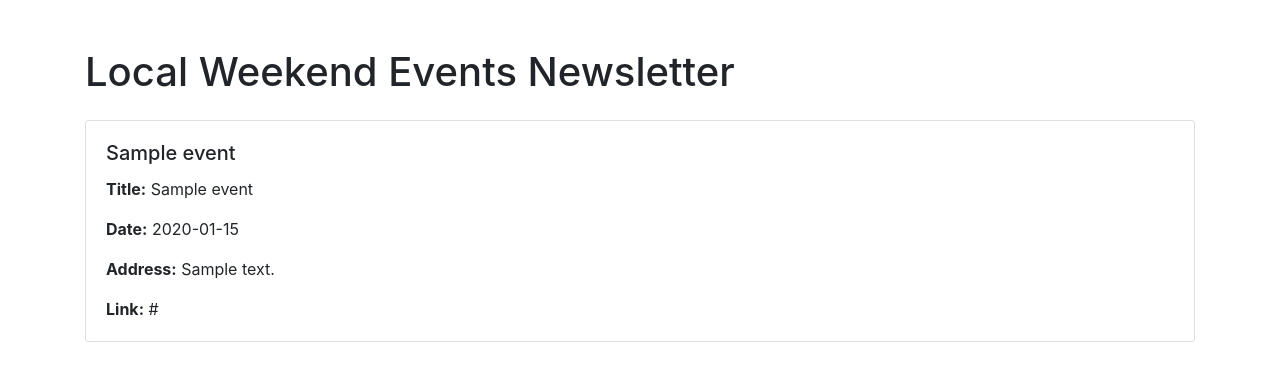
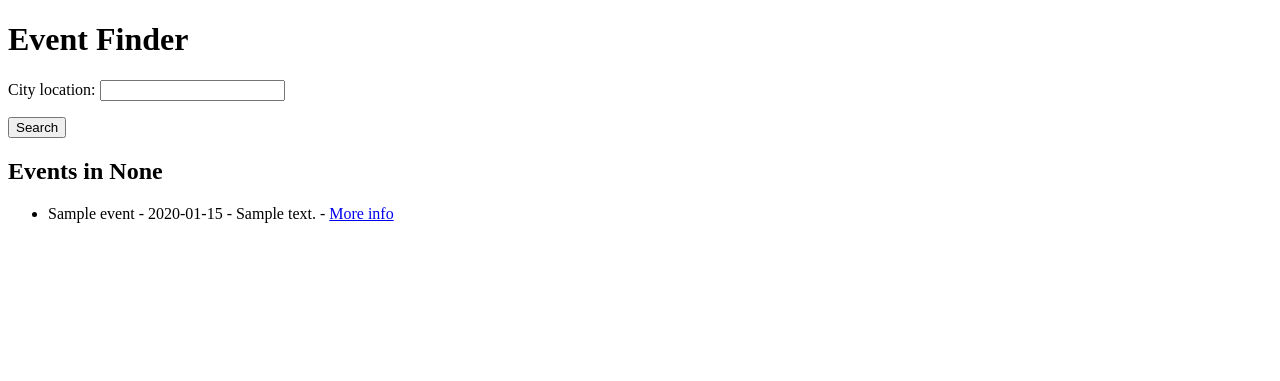
Before and after one commit to Dealer86/The-Hub, a Django app: template event_newsletter_project/newsletter/templates/newsletter/newsletter.html in a window 1280 px wide. Shown: the top 381 px of the page. Run offline with Django 4.2, Linux system fonts and the light colour scheme; the template is opened without the code that fills it: values that come from a table or form of the project are taken from there, others are empty; tables that the repository leaves empty hold one stand-in row (values such as "Sample post"); some libraries are stand-ins or nearby versions.

Commit message:
Added basic frontend HTML

```diff
--- a/event_newsletter_project/newsletter/templates/newsletter/newsletter.html
+++ b/event_newsletter_project/newsletter/templates/newsletter/newsletter.html
@@ -1,34 +1,22 @@
 <!DOCTYPE html>
-<html lang="en">
+<html>
 <head>
-    <meta charset="UTF-8">
-    <meta name="viewport" content="width=device-width, initial-scale=1.0">
-    <title>Local Weekend Events Newsletter</title>
-    <!-- Add Bootstrap CSS link here -->
-    <link rel="stylesheet" href="https://maxcdn.bootstrapcdn.com/bootstrap/4.5.2/css/bootstrap.min.css">
+    <title>Event Finder</title>
 </head>
 <body>
-    <div class="container">
-        <h1 class="mt-5">Local Weekend Events Newsletter</h1>
-        <div class="mt-4">
-            {% for event in events %}
-                <div class="card mb-3">
-                    <div class="card-body">
-                        <h5 class="card-title">{{ event.title }}</h5>
-                        <p class="card-text"><strong>Title:</strong> {{ event.title }}</p>
-                        <p class="card-text"><strong>Date:</strong> {{ event.date }}</p>
-                        <p class="card-text"><strong>Address:</strong> {{ event.address }}</p>
-                        <p class="card-text"><strong>Link:</strong> {{ event.link }}</p>
-                    </div>
-                </div>
-            {% empty %}
-                <p>No events found.</p>
-            {% endfor %}
-        </div>
-    </div>
-    <!-- Add Bootstrap JavaScript and jQuery links here -->
-    <script src="https://ajax.googleapis.com/ajax/libs/jquery/3.5.1/jquery.min.js"></script>
-    <script src="https://cdnjs.cloudflare.com/ajax/libs/popper.js/1.16.0/umd/popper.min.js"></script>
-    <script src="https://maxcdn.bootstrapcdn.com/bootstrap/4.5.2/js/bootstrap.min.js"></script>
+    <h1>Event Finder</h1>
+    <form method="post">
+        {% csrf_token %}
+        {{ form.as_p }}
+        <input type="submit" value="Search">
+    </form>
+    {% if events %}
+    <h2>Events in {{ form.city_location.value }}</h2>
+    <ul>
+        {% for event in events %}
+        <li>{{ event.title }} - {{ event.date }} - {{ event.address }} - <a href="{{ event.link }}" target="_blank">More info</a></li>
+        {% endfor %}
+    </ul>
+    {% endif %}
 </body>
 </html>
```
